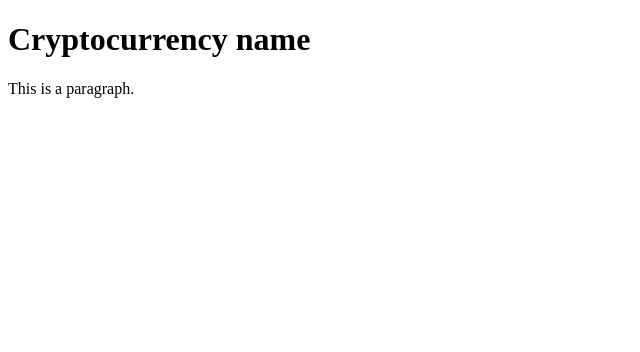
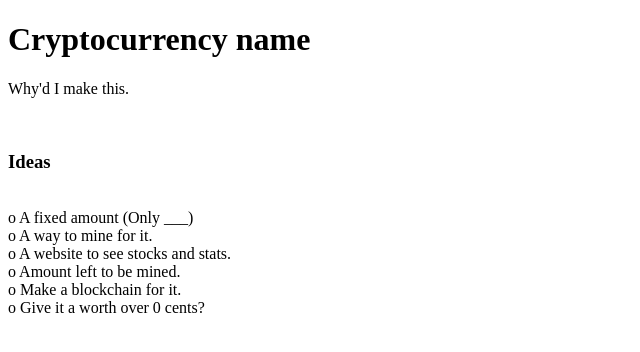
Before and after one commit to The-Cannolis/the-cannolis.github.io, a plain HTML site: page index.html in a window 1280 px wide. Shown: the whole page, without its empty margins (0-640 px from the left). Drawn offline with Linux system fonts and the light colour scheme.

Commit message:
Update index.html

```diff
--- a/index.html
+++ b/index.html
@@ -6,7 +6,17 @@
 <body>
 
 <h1>Cryptocurrency name</h1>
-<p>This is a paragraph.</p>
+<p>Why'd I make this. </p>
+<br>
+  <h3>Ideas</h3>
+  <p>
+<br>  o A fixed amount (Only ___)
+<br>  o A way to mine for it.
+<br>  o A website to see stocks and stats.
+<br>  o Amount left to be mined.
+<br>  o Make a blockchain for it.
+<br>  o Give it a worth over 0 cents?
+  </p>
 
 </body>
 </html>
```
